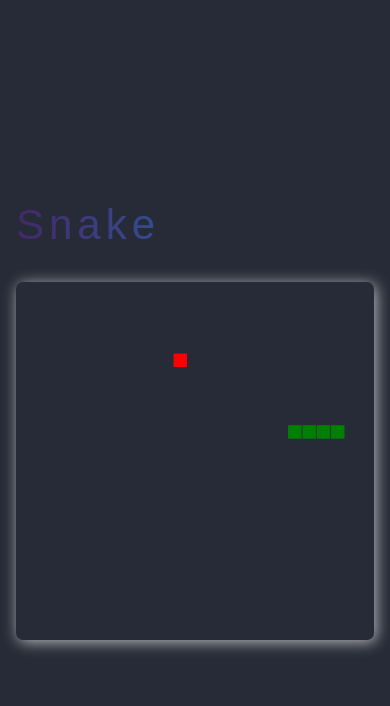
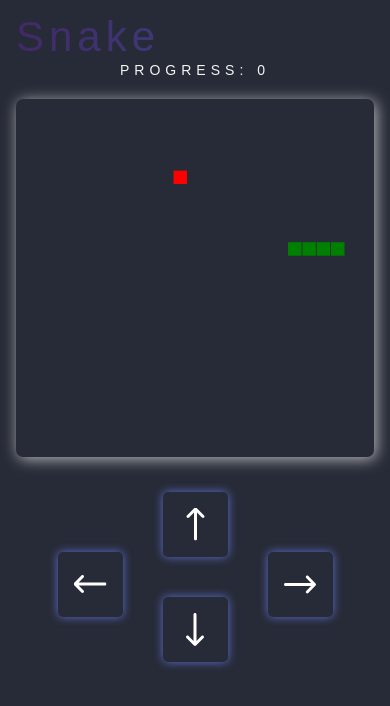
Before and after one commit to kxhcfk/kxhcfk.github.io, a plain HTML site: page snake/main.html in a window 390 px wide. Drawn offline with Linux system fonts and the light colour scheme.

Commit message:
adds nav mobile

```diff
--- a/snake/assets/css/main.css
+++ b/snake/assets/css/main.css
@@ -117,7 +117,6 @@ table {
   color: #f4f4f4;
   letter-spacing: 0.5rem;
   font-size: 4.2rem;
-  margin-bottom: 3.6rem;
   line-height: 1;
   -ms-flex-item-align: start;
   align-self: start;
@@ -129,6 +128,26 @@ table {
   -webkit-background-clip: text;
   -webkit-text-fill-color: transparent;
   color: #000;
+}
+
+.snake__head {
+  margin-bottom: 3.6rem;
+}
+
+@media only screen and (max-width: 767px) {
+  .snake__head {
+    margin-bottom: 1.6rem;
+  }
+}
+
+.snake__progress {
+  display: block;
+  text-align: center;
+  color: #f4f4f4;
+  font-size: 1.4rem;
+  letter-spacing: 0.5rem;
+  line-height: 2.5rem;
+  text-transform: uppercase;
 }
 
 .snake__wrapper {
@@ -148,10 +167,137 @@ table {
   min-height: 100vh;
 }
 
+@media only screen and (max-width: 767px) {
+  .snake__wrapper {
+    -webkit-box-pack: start;
+    -ms-flex-pack: start;
+    justify-content: start;
+    padding: 1.6rem 0;
+  }
+}
+
 .snake__board {
   -webkit-box-shadow: 0.2rem 0.2rem 1.5rem 0 rgba(255, 255, 255, 0.676);
   box-shadow: 0.2rem 0.2rem 1.5rem 0 rgba(255, 255, 255, 0.676);
   border-radius: 0.7rem;
 }
 
+.snake__navigation {
+  margin-top: 3.5rem;
+  display: grid;
+  -webkit-box-pack: center;
+  -ms-flex-pack: center;
+  justify-content: center;
+  grid-template-columns: repeat(3, -webkit-max-content);
+  grid-template-columns: repeat(3, max-content);
+  gap: 4rem;
+}
+
+.snake__count {
+  display: inline-block;
+}
+
+.snake__count-out {
+  -webkit-animation: countOut .5s linear;
+  animation: countOut .5s linear;
+}
+
+@-webkit-keyframes countOut {
+  100% {
+    -webkit-transform: translateY(-100%);
+    transform: translateY(-100%);
+    opacity: 0;
+  }
+}
+
+@keyframes countOut {
+  100% {
+    -webkit-transform: translateY(-100%);
+    transform: translateY(-100%);
+    opacity: 0;
+  }
+}
+
+.snake__count-in {
+  -webkit-animation: countIn .5s linear;
+  animation: countIn .5s linear;
+  -webkit-animation-delay: .5s;
+  animation-delay: .5s;
+}
+
+@-webkit-keyframes countIn {
+  0% {
+    -webkit-transform: translateY(100%);
+    transform: translateY(100%);
+    opacity: 0;
+  }
+  100% {
+    -webkit-transform: translateY(0);
+    transform: translateY(0);
+    opacity: 1;
+  }
+}
+
+@keyframes countIn {
+  0% {
+    -webkit-transform: translateY(100%);
+    transform: translateY(100%);
+    opacity: 0;
+  }
+  100% {
+    -webkit-transform: translateY(0);
+    transform: translateY(0);
+    opacity: 1;
+  }
+}
+
+.snake__arrow {
+  -webkit-box-shadow: 0 0 1rem 0 #5f6ecf;
+  box-shadow: 0 0 1rem 0 #5f6ecf;
+  width: 6.5rem;
+  height: 6.5rem;
+  margin: auto;
+  border-radius: 0.5rem;
+  display: -webkit-box;
+  display: -ms-flexbox;
+  display: flex;
+  -webkit-box-pack: center;
+  -ms-flex-pack: center;
+  justify-content: center;
+  -webkit-box-align: center;
+  -ms-flex-align: center;
+  align-items: center;
+  cursor: pointer;
+}
+
+.snake__arrow:first-child {
+  grid-column: span 3;
+}
+
+.snake__arrow:nth-child(2n) {
+  margin-top: -4.5rem;
+}
+
+.snake__arrow > img {
+  width: 50%;
+}
+
+.snake__arrow-top img {
+  -webkit-transform: rotate(-90deg);
+  -ms-transform: rotate(-90deg);
+  transform: rotate(-90deg);
+}
+
+.snake__arrow-left img {
+  -webkit-transform: rotate(180deg);
+  -ms-transform: rotate(180deg);
+  transform: rotate(180deg);
+}
+
+.snake__arrow-down img {
+  -webkit-transform: rotate(90deg);
+  -ms-transform: rotate(90deg);
+  transform: rotate(90deg);
+}
+
 /*# sourceMappingURL=main.css.map */
--- a/snake/assets/js/main.js
+++ b/snake/assets/js/main.js
@@ -1,6 +1,8 @@
 const game = () => {
     const canvas = document.getElementById('game'),
-          context = canvas.getContext('2d');
+        context = canvas.getContext('2d'),
+        mobileNav = document.querySelector('.snake__navigation'),
+        progress = document.querySelector('#count');
 
     let grid = 16,
         count = 0;
@@ -27,6 +29,7 @@ const game = () => {
         snake.x = 160;
         snake.y = 160;
         snake.cells = [];
+        progress.textContent = snake.cells.length;
         snake.maxCells = 4;
         snake.dx = grid;
         snake.dy = 0;
@@ -37,7 +40,6 @@ const game = () => {
     function loop() {
 
         requestAnimationFrame(loop);
-
 
         if (++count < 7) {
             return;
@@ -69,8 +71,10 @@ const game = () => {
             context.fillRect(cell.x, cell.y, grid - 1, grid - 1);
             if (cell.x === apple.x && cell.y === apple.y) {
                 snake.maxCells++;
+                progress.textContent = snake.cells.length - 3;
                 apple.x = getRandomInt(0, 25) * grid;
                 apple.y = getRandomInt(0, 25) * grid;
+
             }
             for (var i = index + 1; i < snake.cells.length; i++) {
                 if (cell.x === snake.cells[i].x && cell.y === snake.cells[i].y) {
@@ -85,21 +89,38 @@ const game = () => {
         if (e.code === 'ArrowLeft' && snake.dx === 0) {
             snake.dx = -grid;
             snake.dy = 0;
-        }
-        else if (e.code === 'ArrowUp' && snake.dy === 0) {
+        } else if (e.code === 'ArrowUp' && snake.dy === 0) {
             snake.dy = -grid;
             snake.dx = 0;
-        }
-        else if (e.code === 'ArrowRight' && snake.dx === 0) {
+        } else if (e.code === 'ArrowRight' && snake.dx === 0) {
             snake.dx = grid;
             snake.dy = 0;
-        }
-        else if (e.code === 'ArrowDown' && snake.dy === 0) {
+        } else if (e.code === 'ArrowDown' && snake.dy === 0) {
             snake.dy = grid;
             snake.dx = 0;
         }
 
     });
+
+    mobileNav.addEventListener('click', (e) => {
+        if ((e.target.classList.contains('snake__arrow-top') ||
+                e.target.closest('.snake__arrow-top')) && snake.dy === 0) {
+            snake.dy = -grid;
+            snake.dx = 0;
+        } else if ((e.target.classList.contains('snake__arrow-left') ||
+                e.target.closest('.snake__arrow-left')) && snake.dx === 0) {
+            snake.dx = -grid;
+            snake.dy = 0;
+        } else if ((e.target.classList.contains('snake__arrow-right') ||
+                e.target.closest('.snake__arrow-right')) && snake.dx === 0) {
+            snake.dx = grid;
+            snake.dy = 0;
+        } else if ((e.target.classList.contains('snake__arrow-down') ||
+                e.target.closest('.snake__arrow-down')) && snake.dy === 0) {
+            snake.dy = grid;
+            snake.dx = 0;
+        }
+    })
 
     requestAnimationFrame(loop);
 };
--- a/snake/main.html
+++ b/snake/main.html
@@ -34,8 +34,25 @@
             <section class="section snake">
                 <div class="container">
                     <div class="snake__wrapper">
-                        <h1 class="snake__title">Snake</h1>
+                        <div class="snake__head">
+                            <h1 class="snake__title">Snake</h1>
+                            <span class="snake__progress">progress: <span class="snake__count" id="count">0</span></span>
+                        </div>
                         <canvas class="snake__board" id="game" width="400" height="400"></canvas>
+                        <div class="snake__navigation">
+                            <span class="snake__arrow snake__arrow-top">
+						<img src="/assets/img/arrow.svg" alt="">
+					</span>
+                            <span class="snake__arrow snake__arrow-left">
+						<img src="/assets/img/arrow.svg" alt="">
+					</span>
+                            <span class="snake__arrow snake__arrow-down">
+						<img src="/assets/img/arrow.svg" alt="">
+					</span>
+                            <span class="snake__arrow snake__arrow-right">
+						<img src="/assets/img/arrow.svg" alt="">
+					</span>
+                        </div>
                     </div>
                 </div>
             </section>
```
Also changed, not shown: snake/assets/js/scripts/game.js (+20 -1 lines), snake/assets/img/arrow.svg (added), 3 other files.
